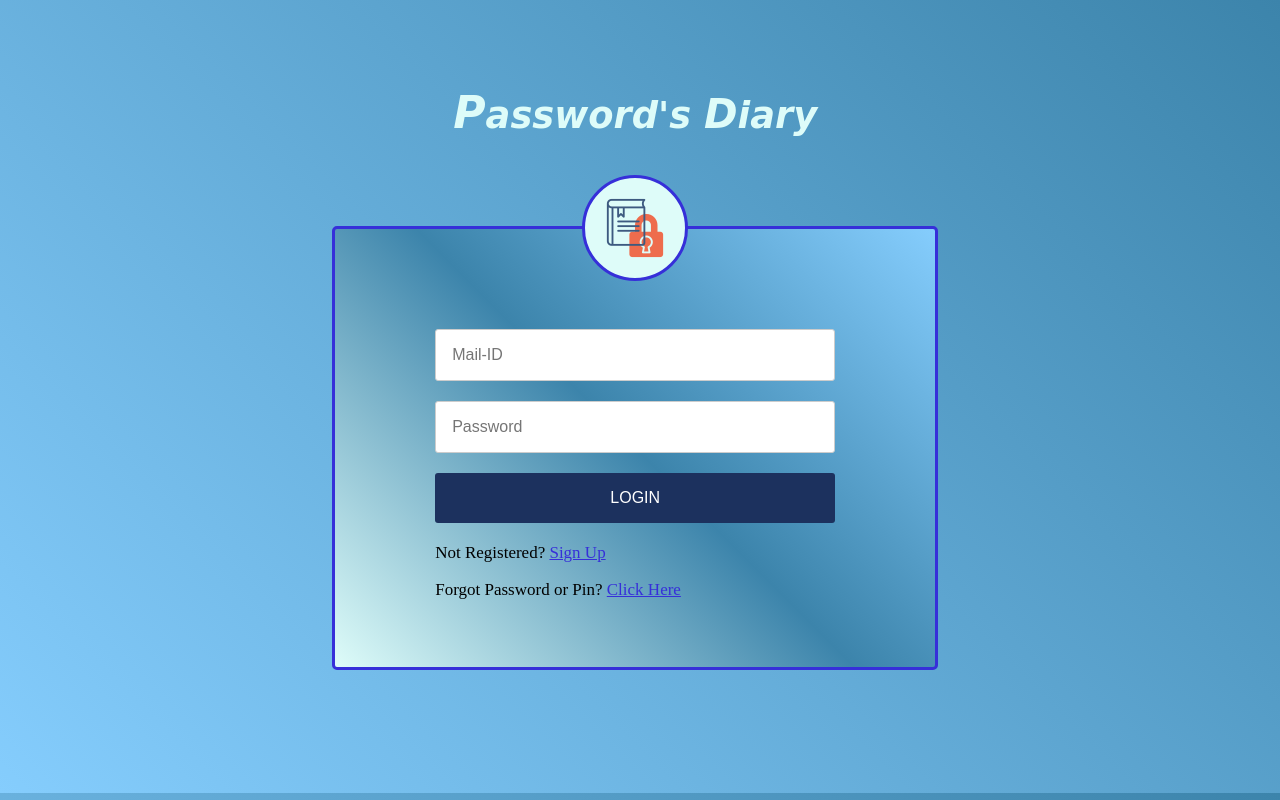
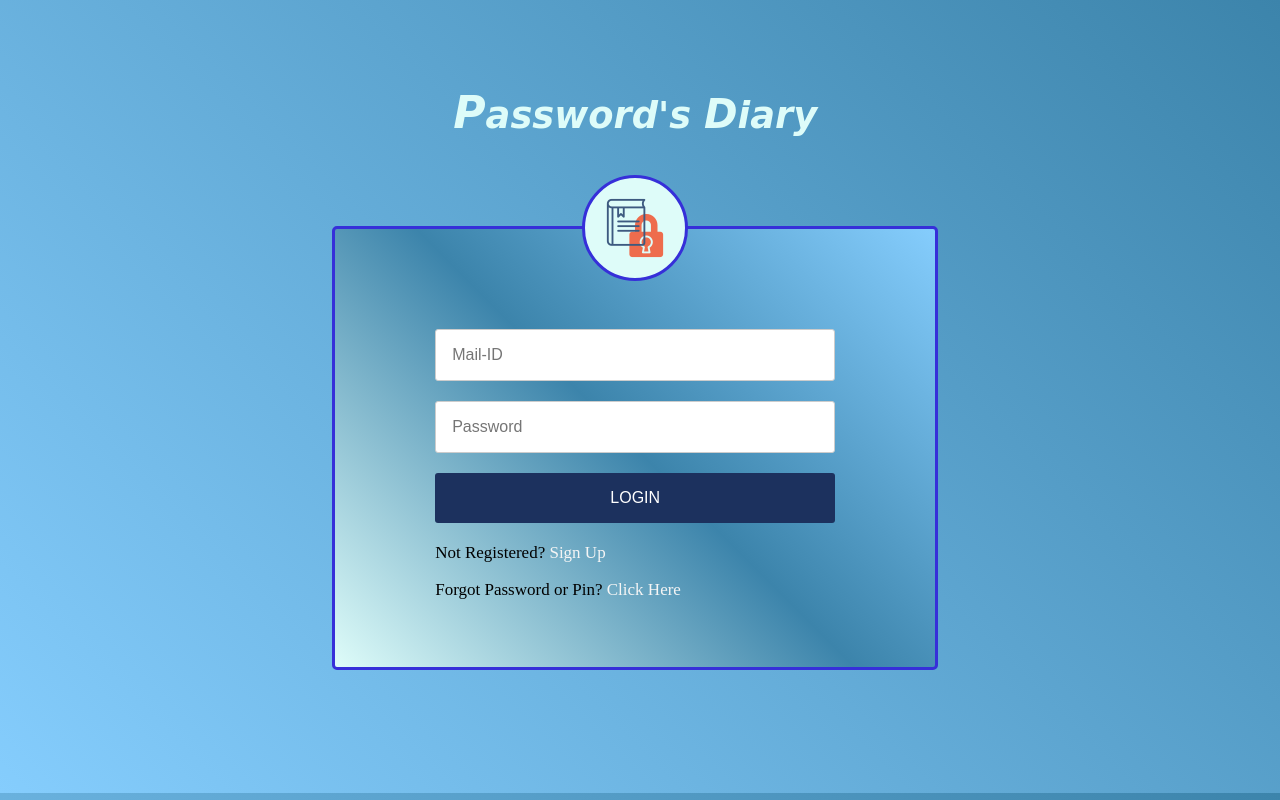
Before and after one commit to harshavardhan48102/passwordsdiary, a plain HTML site: page index.html in a window 1280 px wide. Drawn offline with Linux system fonts and the light colour scheme.

Commit message:
Update styles.css

```diff
--- a/css/styles.css
+++ b/css/styles.css
@@ -1,3 +1,8 @@
+a{
+    text-decoration: none;
+    color: whitesmoke;
+}
+
 body{
     height: 95vh;
     width: 98%;
@@ -117,10 +122,6 @@ button:hover{
     box-shadow: 5px 5px 5px #DEFCF9;
 }
 
-a{
-    color: #362FD9;
-}
-
 .form-group1{
     font-size: 17px;
 }
```
